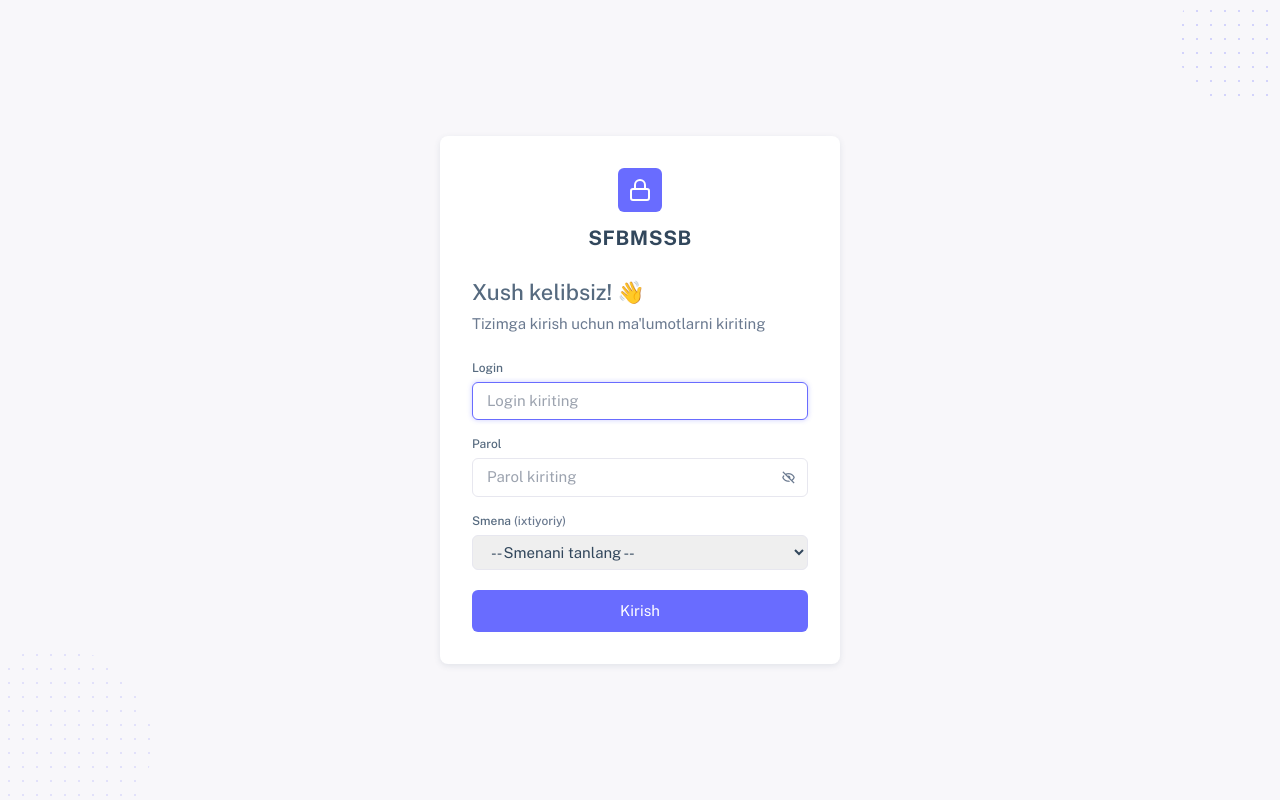
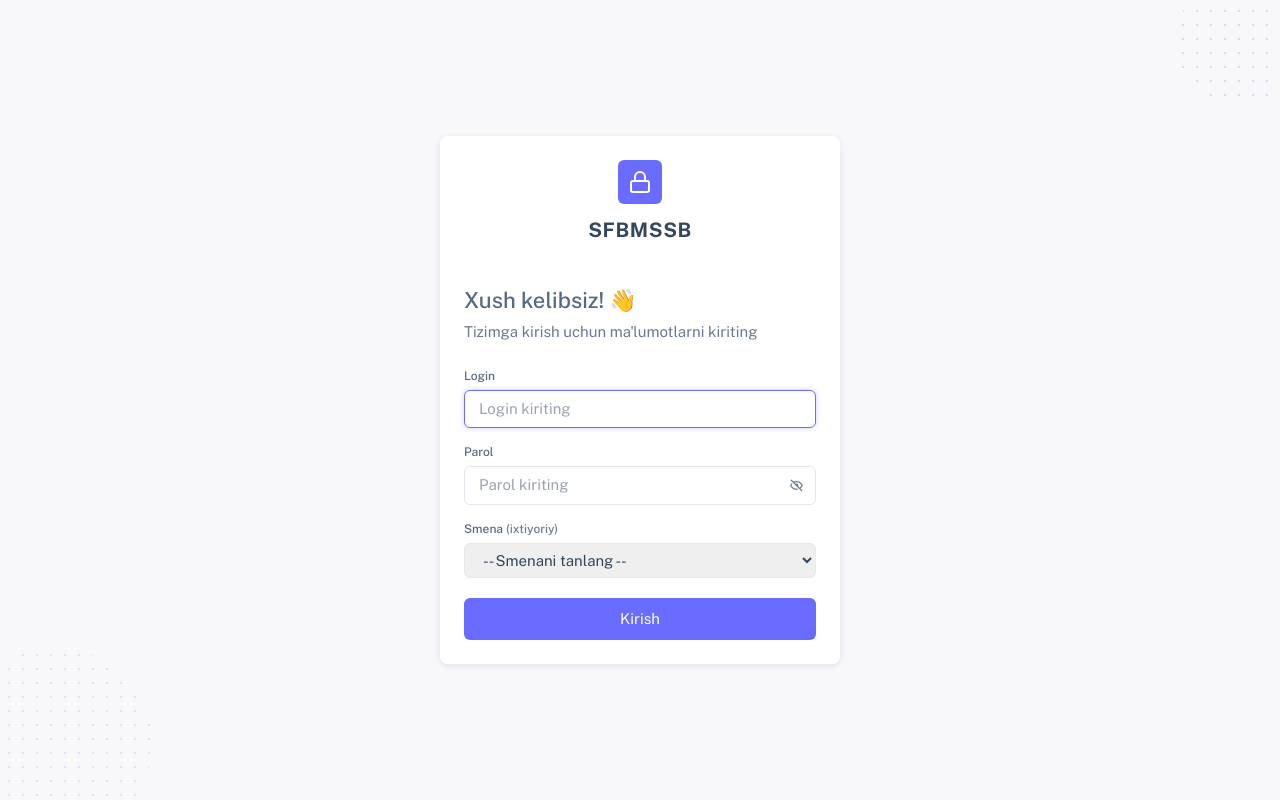
Before and after one commit to clashcoocac-cyber/finance, a Django app: page /login/ in a window 1280 px wide. Run offline with Django 4.2, Linux system fonts and the light colour scheme; some libraries are stand-ins or nearby versions.

Commit message:
fix: login card padding/spacing against the real rendered Sneat markup
User pasted the live Sneat demo's actual rendered HTML (Laravel Pro
build). Cross-checked against it: .card-body padding is 1.5rem (24px)
— login.html used p-8 (32px), and .authentication-inner .card
.app-brand margin-bottom is 2.5rem (40px) — login.html used mb-6
(24px). Corrected both to the exact values.

Co-Authored-By: Claude Sonnet 5 <noreply@anthropic.com>
Claude-Session: https://claude.ai/code/session_01ELD6hteTV6TXqvBvAzbjnE

```diff
--- a/templates/accounts/login.html
+++ b/templates/accounts/login.html
@@ -7,8 +7,8 @@
     <div class="absolute -top-6 -right-6 w-32 h-32 rounded-full" style="background-image: radial-gradient(var(--color-brand) 1.5px, transparent 1.5px); background-size: 14px 14px; opacity: 0.25;"></div>
     <div class="absolute -bottom-10 -left-10 w-48 h-48 rounded-full" style="background-image: radial-gradient(var(--color-brand) 1.5px, transparent 1.5px); background-size: 14px 14px; opacity: 0.15;"></div>
 
-    <div class="rounded-lg p-8 w-full max-w-[400px] fade-in relative" style="background: var(--color-surface); box-shadow: var(--shadow-card);">
-        <div class="flex flex-col items-center text-center mb-6">
+    <div class="rounded-lg p-6 w-full max-w-[400px] fade-in relative" style="background: var(--color-surface); box-shadow: var(--shadow-card);">
+        <div class="flex flex-col items-center text-center mb-10">
             <span class="w-11 h-11 rounded-md flex items-center justify-center shrink-0 mb-3" style="background: var(--color-brand); color: var(--color-brand-foreground);">
                 <svg class="w-6 h-6" viewBox="0 0 24 24" fill="none" stroke="currentColor" stroke-width="2" stroke-linecap="round" stroke-linejoin="round">
                     <rect x="3" y="11" width="18" height="11" rx="2" ry="2"></rect>
```
